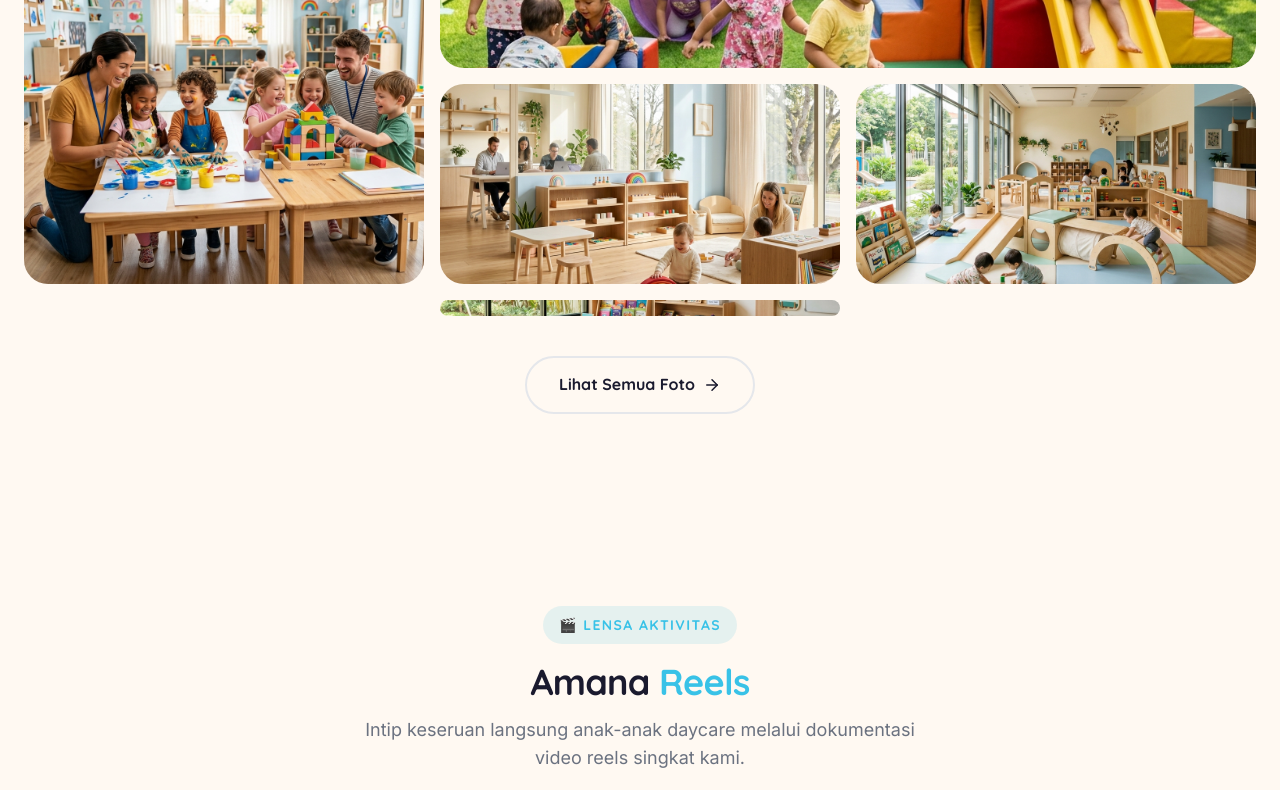
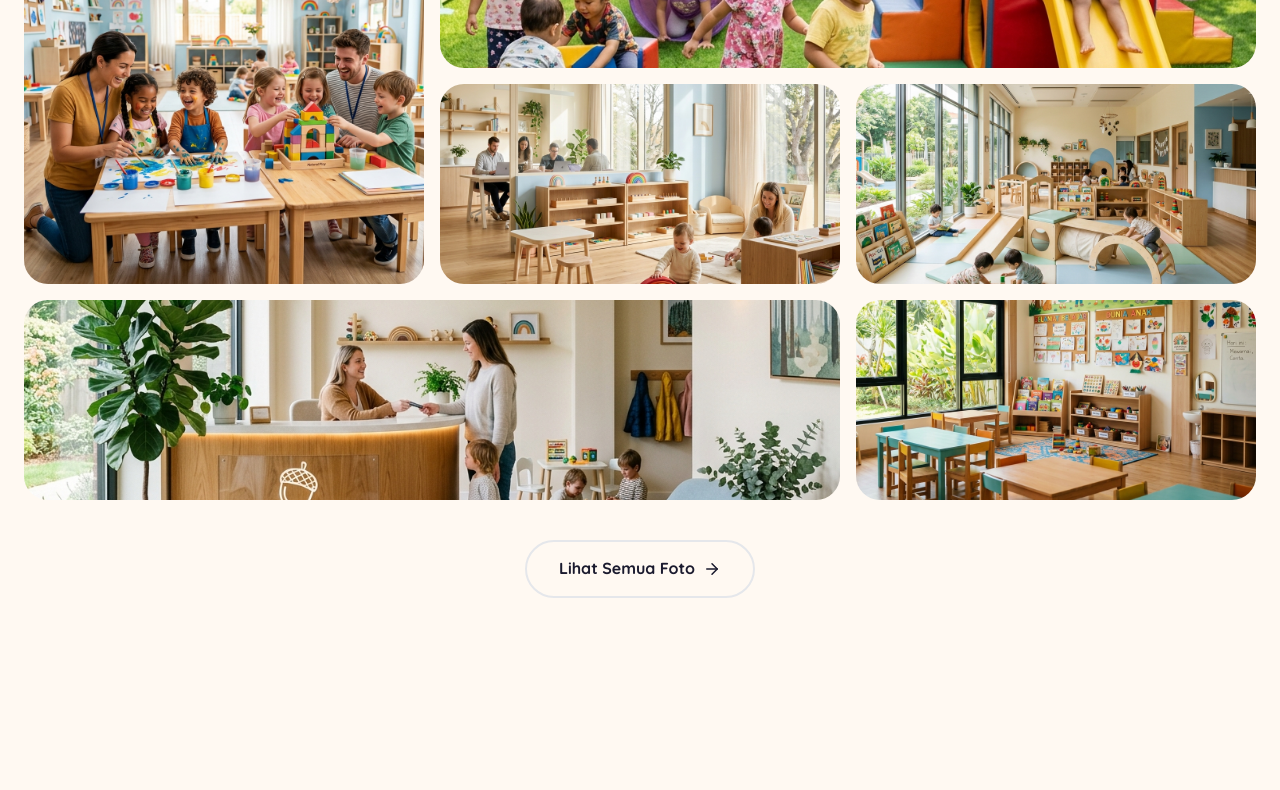
Before and after one commit to menako-studio/amana-care, a Next.js app: page / in a window 1280 px wide. Shown: the part 7289-8079 px from the top of the page. Built offline with nearby package versions, Linux system fonts and the light colour scheme.

Commit message:
fix(home): adjust gallery preview layout rows and spans for precision alignment

```diff
--- a/components/home/GalleryPreview.module.css
+++ b/components/home/GalleryPreview.module.css
@@ -21,7 +21,7 @@
 .grid {
   display: grid;
   grid-template-columns: repeat(3, 1fr);
-  grid-template-rows: 200px 200px;
+  grid-template-rows: repeat(3, 200px);
   gap: var(--space-4);
   margin-bottom: var(--space-10);
 }
--- a/components/home/GalleryPreview.tsx
+++ b/components/home/GalleryPreview.tsx
@@ -9,8 +9,8 @@ const photos = [
   { src: '/images/gallery-outdoor.png', alt: 'Bermain outdoor di area bermain Amana Care', span: 'wide' },
   { src: '/images/hero-layanan.png', alt: 'Parents working space di Amana Care', span: 'normal' },
   { src: '/images/hero-fasilitas.png', alt: 'Ruang belajar dan bermain Amana Care Bintaro', span: 'normal' },
-  { src: '/images/hero-kontak.png', alt: 'Lobi penerimaan anak yang nyaman', span: 'normal' },
-  { src: '/images/hero-daycare-room.png', alt: 'Ruang istirahat anak di Amana Care', span: 'tall' },
+  { src: '/images/hero-kontak.png', alt: 'Lobi penerimaan anak yang nyaman', span: 'wide' },
+  { src: '/images/hero-daycare-room.png', alt: 'Ruang istirahat anak di Amana Care', span: 'normal' },
 ]
 
 export default function GalleryPreview() {
```
